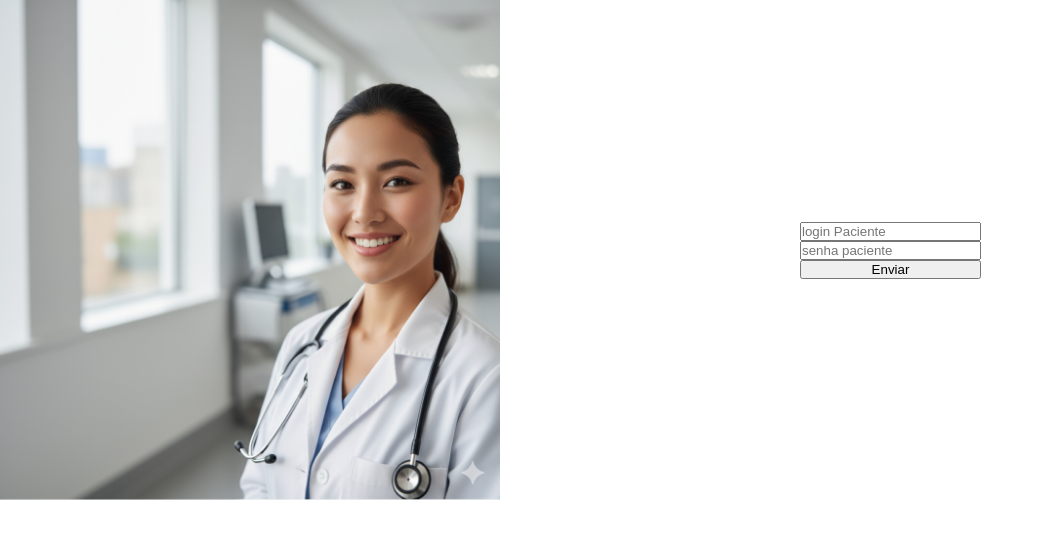
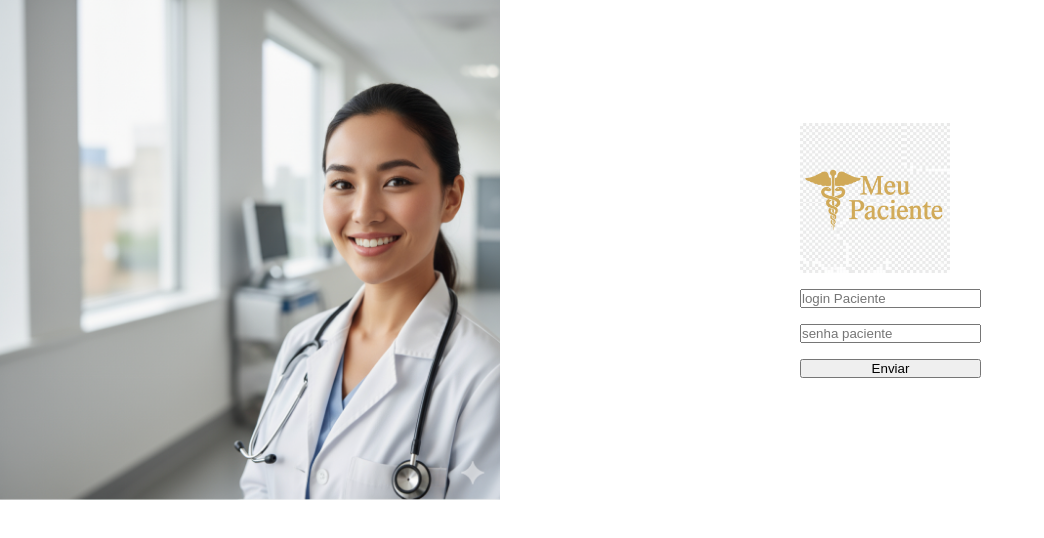
Before and after one commit to Kaitchin12/Meu-Paciente-TCC, a plain HTML site: page dist/public/login.html in a window 1280 px wide. Shown: the whole page, without its empty margins (0-1044 px from the left). Drawn offline with Linux system fonts and the light colour scheme.

Commit message:
separando arquivos e imagens

```diff
--- a/dist/public/css/style.css
+++ b/dist/public/css/style.css
@@ -21,4 +21,19 @@
     display: flex;
     flex-direction: column;
     margin-left: 300px;
+
 }
+
+.logo_login{
+    width: 150px;
+
+
+}
+
+.input{
+    margin-top: 1rem;
+}
+
+.botao_enviar{
+    margin-top: 1rem;
+}
--- a/dist/public/login.html
+++ b/dist/public/login.html
@@ -13,9 +13,10 @@
           <img class="imagem_login" src="imagens/Gemini_Generated_Image_65a84j65a84j65a8.png" alt="imagem_login">
 
           <div class="container-cadastro">
-            <input class="input_login" type="text" name="" id="" placeholder="login Paciente">
-            <input class="" type="text" placeholder="senha paciente">
-            <button>Enviar</button>
+            <img class="logo_login" src="imagens/Gemini_Generated_Image_aeo0h6aeo0h6aeo0.png" alt="">
+            <input class="input" type="text" name="" id="" placeholder="login Paciente">
+            <input class="input" type="text" placeholder="senha paciente">
+            <button class="botao_enviar">Enviar</button>
           </div>
         </section>
     </main>
```
